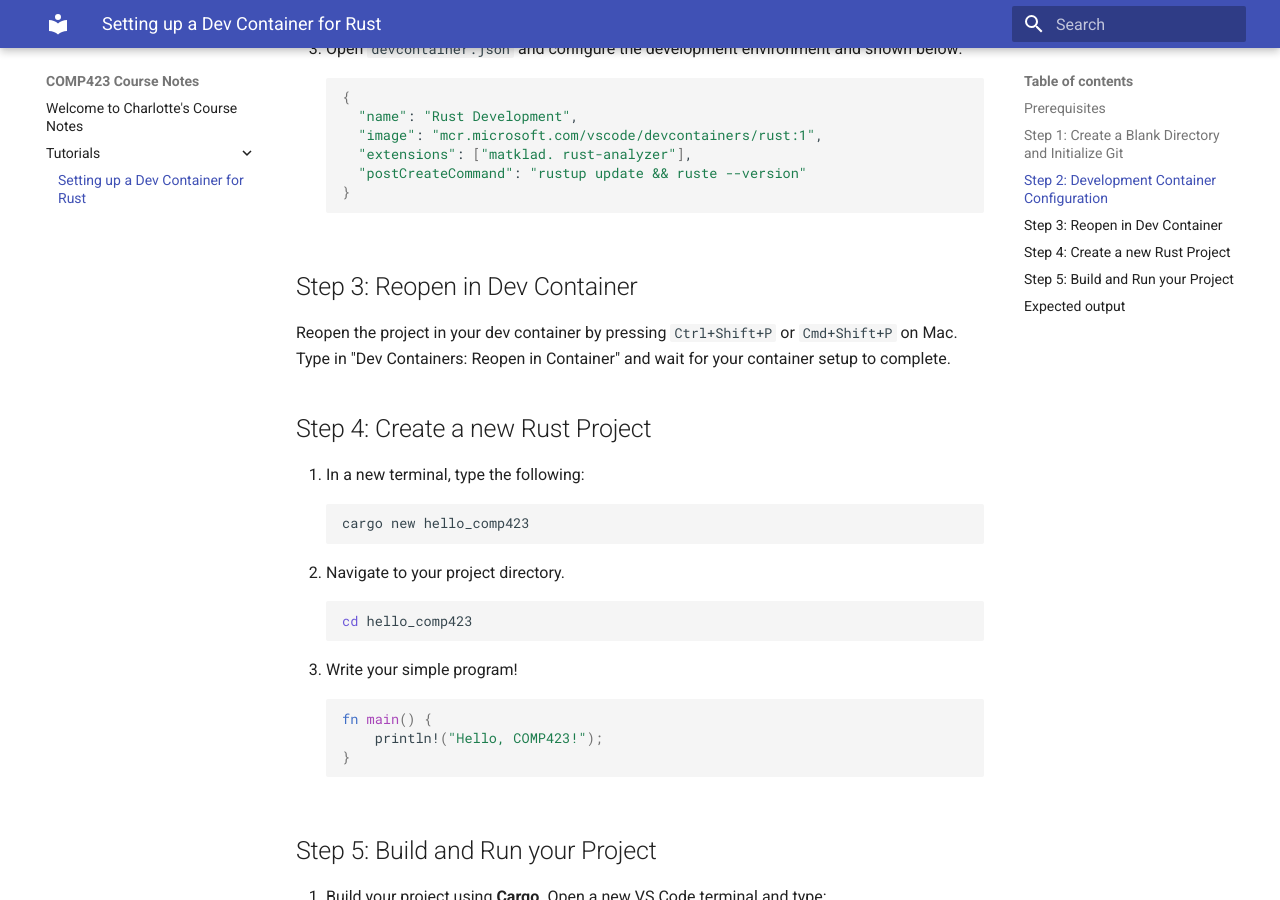
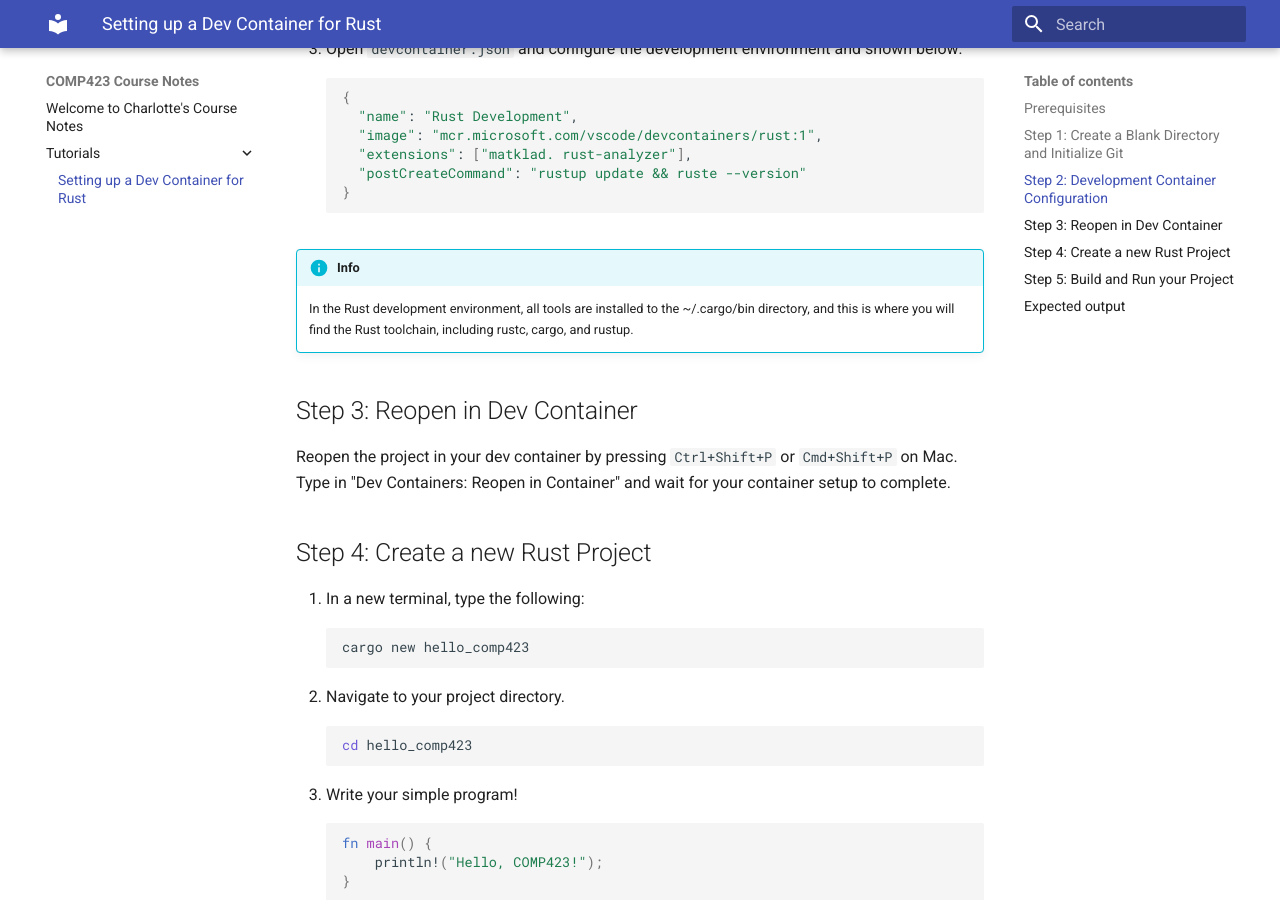
Before and after one commit to charlottetsui/comp423-course-notes, an MkDocs documentation site: the page built from docs/tutorials/rust-setup.md, in a window 1280 px wide and 900 px high, scrolled down 893 px. Built offline with MkDocs 1.6.1 and Material for MkDocs 9.7.7, drawn with Linux system fonts in a browser that asks for light colours.

Commit message:
info about rust

````diff
--- a/docs/tutorials/rust-setup.md
+++ b/docs/tutorials/rust-setup.md
@@ -51,6 +51,8 @@ git init
   "postCreateCommand": "rustup update && ruste --version"
 }
 ```
+!!! info
+      In the Rust development environment, all tools are installed to the ~/.cargo/bin directory, and this is where you will find the Rust toolchain, including rustc, cargo, and rustup.
 
 ## Step 3: Reopen in Dev Container
 Reopen the project in your dev container by pressing `Ctrl+Shift+P` or `Cmd+Shift+P` on Mac. Type in "Dev Containers: Reopen in Container" and wait for your container setup to complete.
````
